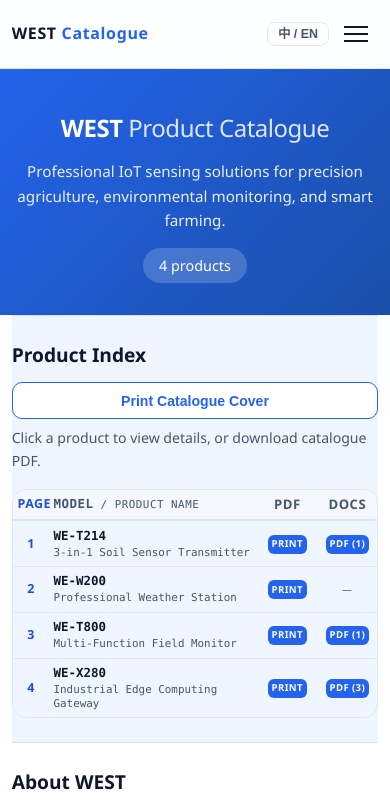
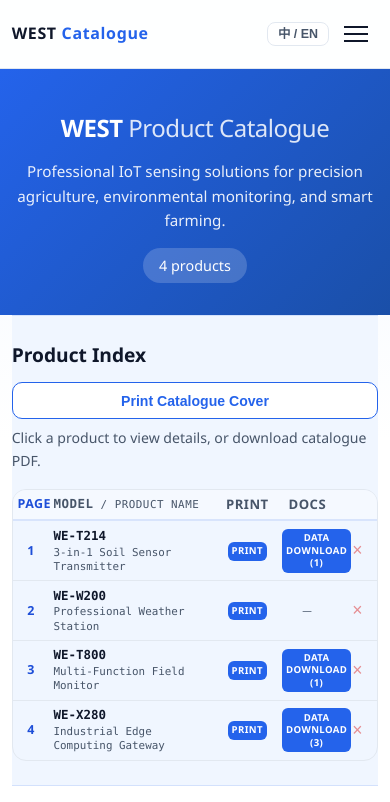
Before and after one commit to myparallel/west_catalogue, a plain HTML site: page index.html in a window 390 px wide. Shown: the top 802 px of the page. Drawn offline with Linux system fonts and the light colour scheme.

Commit message:
Catalog: delete button per row with localStorage cleanup; DOCS count synced with detail pages; live counts stored on detail page edits

```diff
--- a/assets/css/main.css
+++ b/assets/css/main.css
@@ -1338,7 +1338,7 @@ body.modal-open {
 
 .catalog-index__row {
   display: grid;
-  grid-template-columns: 48px 1fr 2.2fr 80px 80px;
+  grid-template-columns: 48px 1fr 2.2fr 80px 80px 44px;
   align-items: center;
   border-bottom: 1px solid var(--border);
   transition: background 0.12s ease;
@@ -1423,6 +1423,29 @@ body.modal-open {
   font-weight: 400;
 }
 
+.catalog-del-btn {
+  display: inline-flex;
+  width: 24px;
+  height: 24px;
+  border: none;
+  border-radius: 50%;
+  background: transparent;
+  color: #dc2626;
+  font-size: 1.1rem;
+  line-height: 1;
+  cursor: pointer;
+  align-items: center;
+  justify-content: center;
+  transition: background 0.12s ease, color 0.12s ease;
+  opacity: 0.5;
+}
+
+.catalog-del-btn:hover {
+  background: #dc2626;
+  color: #fff;
+  opacity: 1;
+}
+
 .prod-name-mobile,
 .hdr-name-mobile {
   display: none;
@@ -1430,7 +1453,7 @@ body.modal-open {
 
 @media (max-width: 700px) {
   .catalog-index__row {
-    grid-template-columns: 36px 1fr 60px 60px;
+    grid-template-columns: 36px 1fr 60px 60px 40px;
   }
   .catalog-index__cell--name {
     display: none;
--- a/index.html
+++ b/index.html
@@ -98,10 +98,29 @@ var products = [
   { sku: "WE-X280", page: 4, name: "Industrial Edge Computing Gateway", desc: "4G/LoRa/RS485 edge gateway, 128 devices, 16 I/O.", docs: 3 }
 ];
 
+function skuKey(sku) { return sku.replace(/-/g, ""); }
+
+function liveDocCount(p) {
+  try {
+    var raw = localStorage.getItem("doc_count_" + skuKey(p.sku));
+    if (raw !== null) return JSON.parse(raw);
+  } catch(e) {}
+  return p.docs;
+}
+
+function liveImgCount(sku) {
+  try {
+    var raw = localStorage.getItem("img_count_" + skuKey(sku));
+    if (raw !== null) return JSON.parse(raw);
+  } catch(e) {}
+  return -1;
+}
+
 function buildTable() {
   var list = document.getElementById("product-list");
   list.innerHTML = "";
-  document.getElementById("product-count").textContent = products.length + " product" + (products.length > 1 ? "s" : "");
+  var count = products.length;
+  document.getElementById("product-count").textContent = count + " product" + (count > 1 ? "s" : "");
 
   // Header
   var header = document.createElement("div");
@@ -110,8 +129,9 @@ function buildTable() {
     '<div class="catalog-index__cell catalog-index__cell--page"><span lang="en">Page</span><span lang="zh" hidden>页码</span></div>' +
     '<div class="catalog-index__cell catalog-index__cell--sku"><span lang="en">Model</span><span lang="zh" hidden>型号</span><span class="hdr-name-mobile"><span lang="en"> / Product Name</span><span lang="zh" hidden> / 产品名称</span></span></div>' +
     '<div class="catalog-index__cell catalog-index__cell--name"><span lang="en">Product Name</span><span lang="zh" hidden>产品名称</span></div>' +
-    '<div class="catalog-index__cell catalog-index__cell--actions"><span lang="en">PDF</span><span lang="zh" hidden>PDF</span></div>' +
-    '<div class="catalog-index__cell catalog-index__cell--actions"><span lang="en">Docs</span><span lang="zh" hidden>文档下载</span></div>';
+    '<div class="catalog-index__cell catalog-index__cell--actions"><span lang="en">Print</span><span lang="zh" hidden>打印</span></div>' +
+    '<div class="catalog-index__cell catalog-index__cell--actions"><span lang="en">Docs</span><span lang="zh" hidden>文档下载</span></div>' +
+    '<div class="catalog-index__cell catalog-index__cell--actions"></div>';
   list.appendChild(header);
 
   products.forEach(function(p) {
@@ -119,8 +139,9 @@ function buildTable() {
     row.className = "catalog-index__row";
     var detailUrl = "products/" + p.sku + "/";
     var pdfUrl = detailUrl + "?dl=1";
-    var docsBtn = p.docs > 0
-      ? '<a class="catalog-index__dl" href="' + detailUrl + '#downloads">PDF (' + p.docs + ')</a>'
+    var lc = liveDocCount(p);
+    var docsBtn = lc > 0
+      ? '<a class="catalog-index__dl" href="' + detailUrl + '#downloads"><span lang="en">Data Download</span><span lang="zh" hidden>资料下载</span> (' + lc + ')</a>'
       : '<span class="catalog-index__dl catalog-index__dl--na">—</span>';
 
     row.innerHTML =
@@ -128,9 +149,34 @@ function buildTable() {
       '<div class="catalog-index__cell catalog-index__cell--sku"><a href="' + detailUrl + '">' + p.sku + '</a><div class="prod-name-mobile"><a href="' + detailUrl + '">' + p.name + '</a></div></div>' +
       '<div class="catalog-index__cell catalog-index__cell--name"><a href="' + detailUrl + '">' + p.name + '</a></div>' +
       '<div class="catalog-index__cell catalog-index__cell--actions"><a class="catalog-index__dl" href="' + pdfUrl + '" target="_blank">PRINT</a></div>' +
-      '<div class="catalog-index__cell catalog-index__cell--actions">' + docsBtn + '</div>';
+      '<div class="catalog-index__cell catalog-index__cell--actions">' + docsBtn + '</div>' +
+      '<div class="catalog-index__cell catalog-index__cell--actions"><button type="button" class="catalog-del-btn" data-sku="' + p.sku + '" title="Delete">&times;</button></div>';
 
     list.appendChild(row);
+  });
+
+  // Bind delete buttons
+  list.querySelectorAll(".catalog-del-btn").forEach(function(btn) {
+    btn.addEventListener("click", function(e) {
+      e.stopPropagation();
+      var sku = btn.getAttribute("data-sku");
+      // clear localStorage for this product
+      var key = skuKey(sku);
+      try { localStorage.removeItem("gallery_" + key); } catch(e) {}
+      try { localStorage.removeItem("docs_" + key); } catch(e) {}
+      try { localStorage.removeItem("videos_" + key); } catch(e) {}
+      try { localStorage.removeItem("doc_count_" + key); } catch(e) {}
+      try { localStorage.removeItem("img_count_" + key); } catch(e) {}
+      try { localStorage.removeItem("video_count_" + key); } catch(e) {}
+      // remove from array
+      var idx = -1;
+      for (var i = 0; i < products.length; i++) {
+        if (products[i].sku === sku) { idx = i; break; }
+      }
+      if (idx > -1) products.splice(idx, 1);
+      // rebuild table
+      buildTable();
+    });
   });
 }
 
```
Also changed, not shown: assets/js/main.js (+24 -0 lines).
